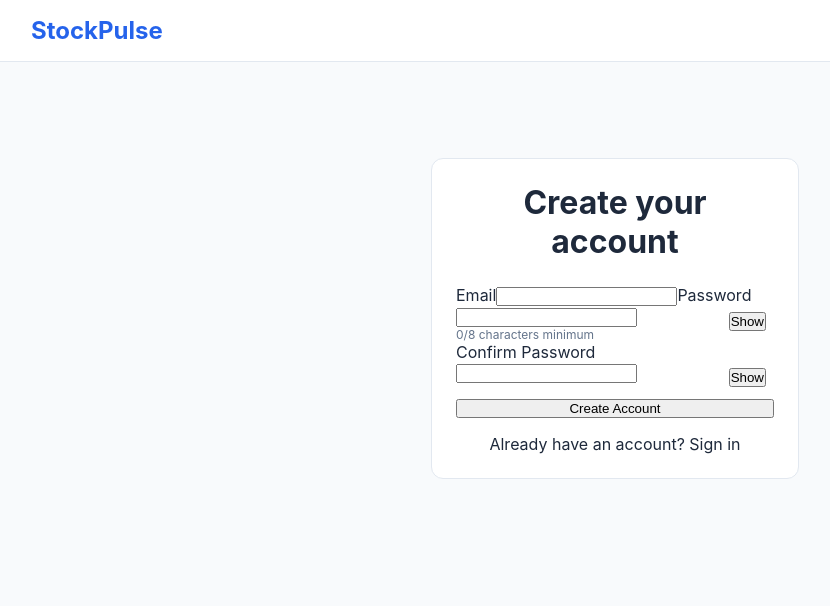
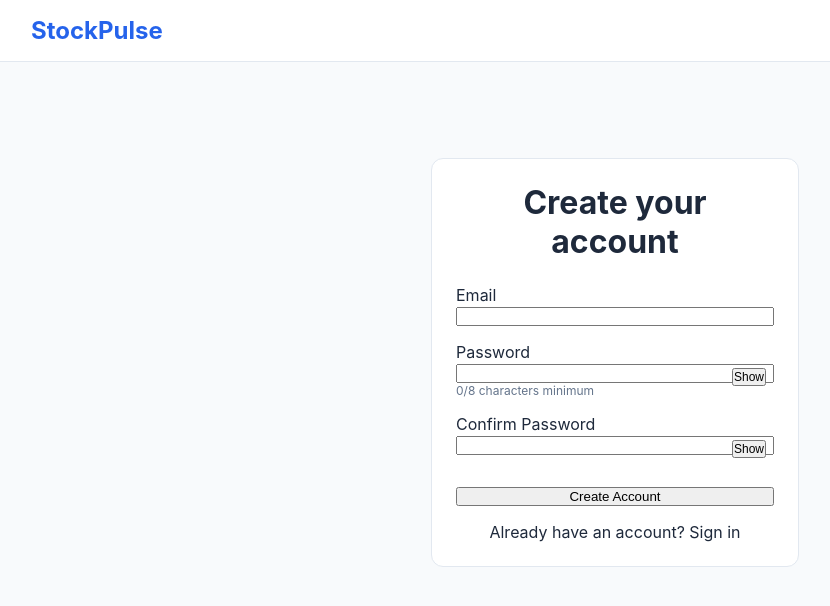
Before and after one commit to starstruckaia-dotcom/My-Projects, a Next.js app: page /signup in a window 1280 px wide. Shown: the top 606 px of the page, without its empty margins (25-855 px from the left). Built offline with nearby package versions, Linux system fonts and the light colour scheme; no server answers.

Commit message:
Update page.js

```diff
--- a/app/signup/page.js
+++ b/app/signup/page.js
@@ -28,13 +28,13 @@ export default function SignupPage() {
     e.preventDefault()
     setError(null)
 
-    if (password.length < 8) {
-      setError('Password must be at least 8 characters')
+    if (password !== confirmPassword) {
+      setError('Passwords do not match')
       return
     }
 
-    if (password !== confirmPassword) {
-      setError('Passwords do not match')
+    if (password.length < 8) {
+      setError('Password must be at least 8 characters')
       return
     }
 
@@ -79,62 +79,94 @@ export default function SignupPage() {
           </h1>
 
           {error && (
-            <div style={{
+            <div
+              style={{
                 background: '#fee2e2',
                 color: '#dc2626',
                 padding: '0.75rem',
                 borderRadius: 8,
-              marginBottom: '1rem'
-            }}>
+                marginBottom: '1rem',
+                fontSize: 14
+              }}
+            >
               {error}
             </div>
           )}
 
           <form onSubmit={handleSubmit}>
+            {/* Email */}
+            <div style={{ marginBottom: '1rem' }}>
               <label>Email</label>
               <input
                 type="email"
                 value={email}
-              onChange={e => setEmail(e.target.value)}
+                onChange={(e) => setEmail(e.target.value)}
                 required
+                style={{ width: '100%' }}
               />
+            </div>
 
+            {/* Password */}
+            <div style={{ marginBottom: '1rem' }}>
               <label>Password</label>
               <div style={{ position: 'relative' }}>
                 <input
                   type={showPassword ? 'text' : 'password'}
                   value={password}
-                onChange={e => setPassword(e.target.value)}
+                  onChange={(e) => setPassword(e.target.value)}
                   required
+                  style={{ width: '100%', paddingRight: 50 }}
                 />
                 <button
                   type="button"
                   onClick={() => setShowPassword(!showPassword)}
-                style={{ position: 'absolute', right: 8, top: 6 }}
+                  style={{
+                    position: 'absolute',
+                    right: 8,
+                    top: 6,
+                    fontSize: 12
+                  }}
                 >
                   {showPassword ? 'Hide' : 'Show'}
                 </button>
               </div>
 
-            <p style={{ fontSize: 12, color: password.length >= 8 ? 'green' : '#64748b' }}>
+              <p
+                style={{
+                  fontSize: 12,
+                  color: password.length >= 8 ? 'green' : '#64748b'
+                }}
+              >
                 {password.length}/8 characters minimum
               </p>
+            </div>
 
+            {/* Confirm Password */}
+            <div style={{ marginBottom: '1rem' }}>
               <label>Confirm Password</label>
               <div style={{ position: 'relative' }}>
                 <input
                   type={showConfirmPassword ? 'text' : 'password'}
                   value={confirmPassword}
-                onChange={e => setConfirmPassword(e.target.value)}
+                  onChange={(e) => setConfirmPassword(e.target.value)}
                   required
+                  style={{ width: '100%', paddingRight: 50 }}
                 />
                 <button
                   type="button"
-                onClick={() => setShowConfirmPassword(!showConfirmPassword)}
-                style={{ position: 'absolute', right: 8, top: 6 }}
+                  onClick={() =>
+                    setShowConfirmPassword(!showConfirmPassword)
+                  }
+                  style={{
+                    position: 'absolute',
+                    right: 8,
+                    top: 6,
+                    fontSize: 12
+                  }}
                 >
                   {showConfirmPassword ? 'Hide' : 'Show'}
                 </button>
+              </div>
             </div>
 
             <button
```
Lines whose indentation alone changed are shown as unchanged.
